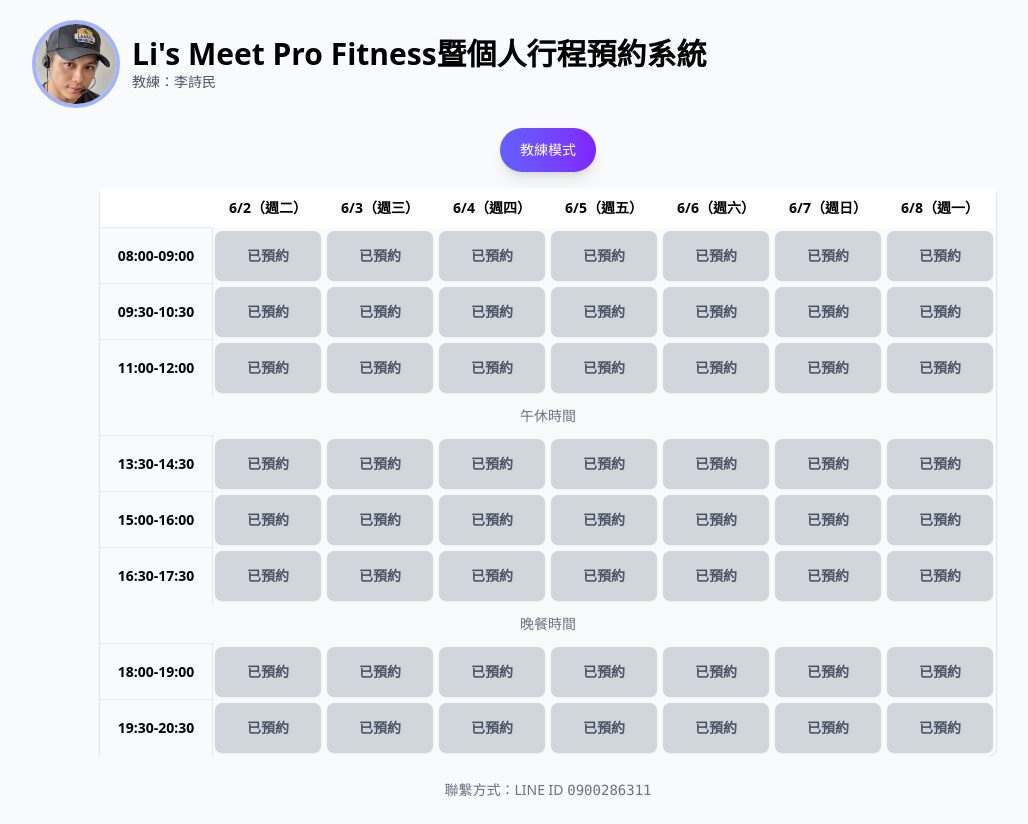
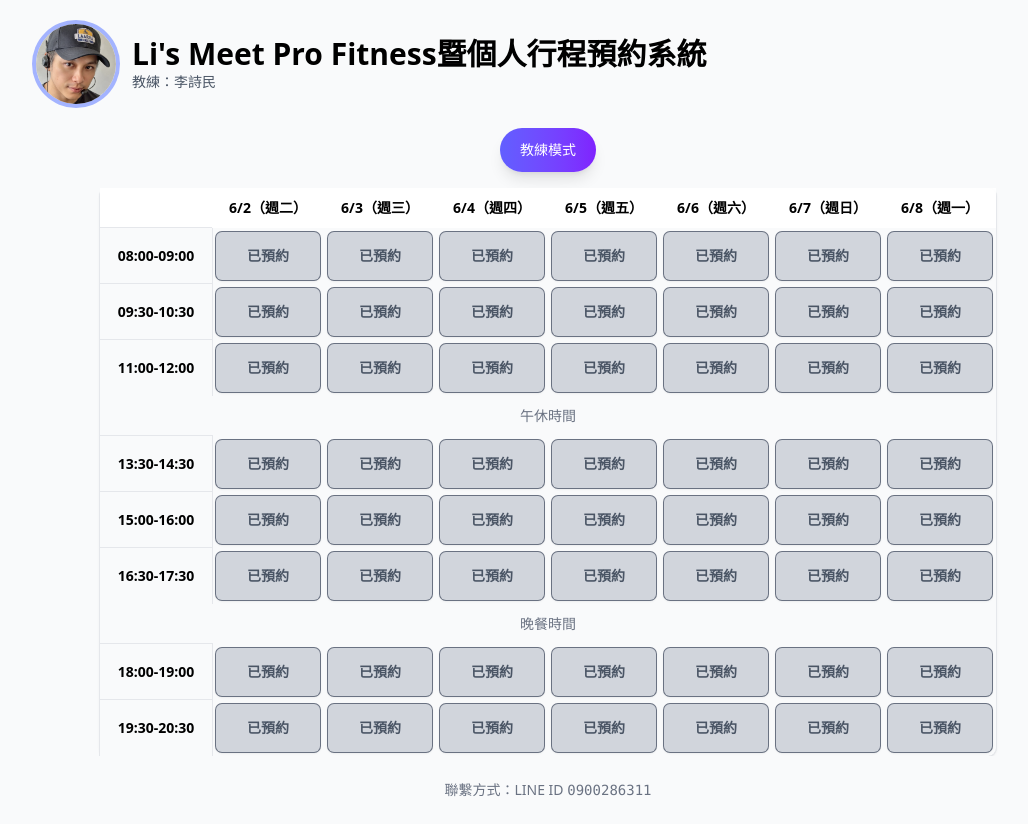
Before and after one commit to sherman0769/lms-booking-pro, a Next.js app: page / in a window 1280 px wide. Shown: the whole page, without its empty margins (92-1120 px from the left). Built offline with nearby package versions, Linux system fonts and the light colour scheme; no server answers; the database is empty.

Commit message:
style(slot): darken border for booked

```diff
--- a/app/components/Slot.tsx
+++ b/app/components/Slot.tsx
@@ -30,6 +30,9 @@ export default function Slot({ date, timeKey, status, name }: Props) {
     booked: 'bg-gray-300 text-gray-600',
   }[status];
 
+  /* 預約後按鍵加深外框 */
+  const ringColor = status === 'booked' ? 'ring-gray-500' : 'ring-gray-300';
+
   /* 標籤文字 */
   const label =
     status === 'available' ? '可預約' : status === 'off' ? '排休' : name ?? '已預約';
@@ -40,7 +43,8 @@ export default function Slot({ date, timeKey, status, name }: Props) {
         <button
           onClick={click}
           className={clsx(
-            'h-full w-full rounded-md px-1 text-xs sm:text-sm font-semibold shadow ring-1 ring-gray-300 transition active:scale-95',
+            'h-full w-full rounded-md px-1 text-xs sm:text-sm font-semibold shadow ring-1 transition active:scale-95',
+            ringColor,
             colorCls,
             isCoach && 'cursor-pointer',
             !isCoach && status !== 'available' && 'cursor-not-allowed'
```
